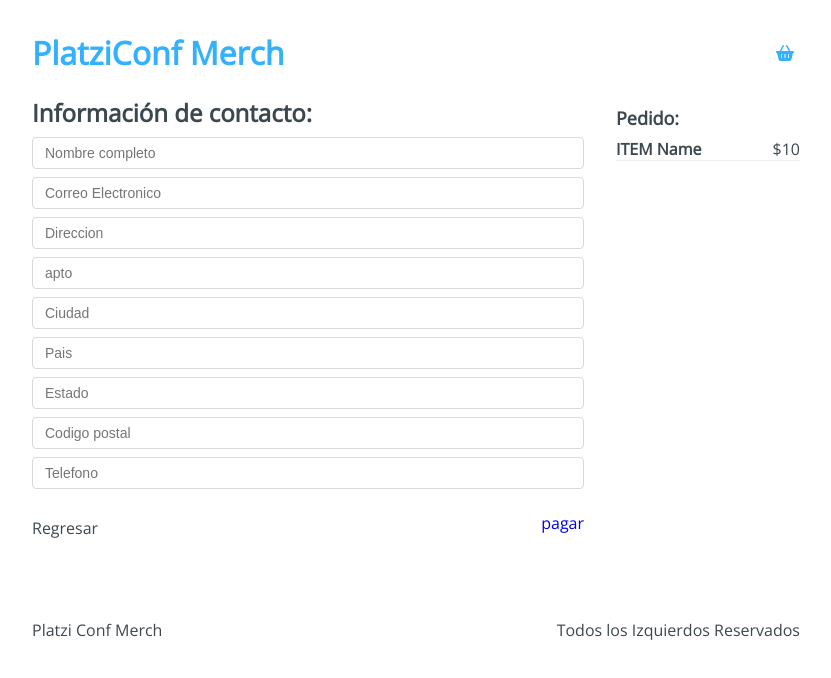
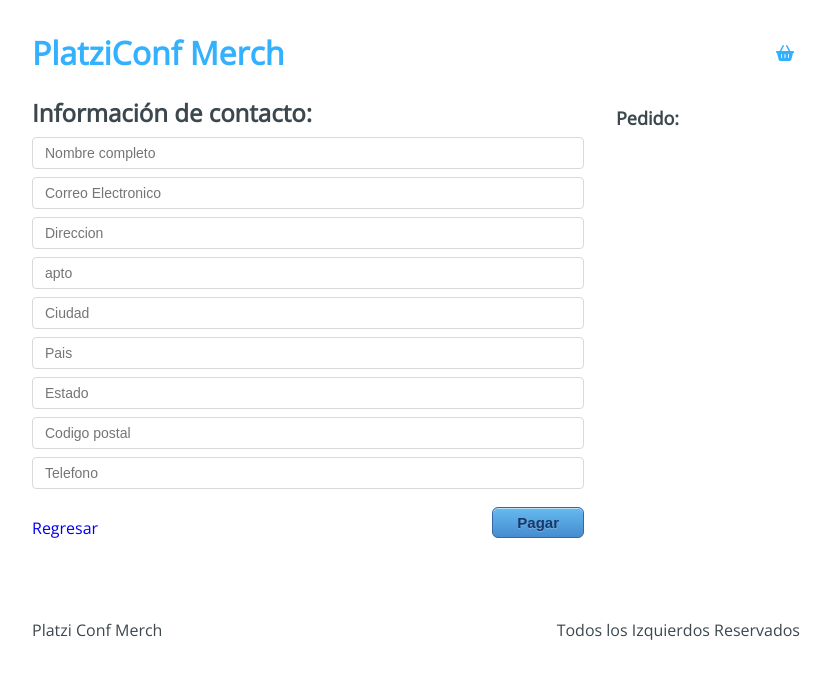
Before and after one commit to devferx/platzi-conf-merch, a React app: page /checkout/information in a window 1280 px wide. Shown: the top 678 px of the page, without its empty margins (224-1055 px from the left). Built offline with nearby package versions, Linux system fonts and the light colour scheme.

Commit message:
Clase useRef en la página de checkout

```diff
--- a/src/containers/Information.jsx
+++ b/src/containers/Information.jsx
@@ -1,8 +1,31 @@
-import React from 'react';
+import React, { useRef, useContext } from 'react';
 import { Link } from 'react-router-dom';
+import AppContext from '../context/AppContext';
 import '../styles/components/Information.css';
 
 const Information = () => {
+  const { state, addToBuyer } = useContext(AppContext);
+  const form = useRef(null);
+
+  const { cart } = state;
+
+  const handleSubmit = () => {
+    const formData = new FormData(form.current);
+    const buyer = {
+      name: formData.get('name'),
+      email: formData.get('email'),
+      address: formData.get('address'),
+      apto: formData.get('apto'),
+      city: formData.get('city'),
+      country: formData.get('country'),
+      state: formData.get('state'),
+      cp: formData.get('cp'),
+      phone: formData.get('phone'),
+    };
+
+    addToBuyer(buyer);
+  };
+
   return (
     <div className="Information">
       <div className="Information-content">
@@ -10,10 +33,10 @@ const Information = () => {
           <h2>Información de contacto:</h2>
         </div>
         <div className="Information-form">
-          <form action="">
+          <form ref={form}>
             <input type="text" placeholder="Nombre completo" name="name" />
             <input type="text" placeholder="Correo Electronico" name="email" />
-            <input type="text" placeholder="Direccion" name="addres" />
+            <input type="text" placeholder="Direccion" name="address" />
             <input type="text" placeholder="apto" name="apto" />
             <input type="text" placeholder="Ciudad" name="city" />
             <input type="text" placeholder="Pais" name="country" />
@@ -23,20 +46,27 @@ const Information = () => {
           </form>
         </div>
         <div className="Information-buttons">
-          <div className="Information-back">Regresar</div>
+          <div className="Information-back">
+            <Link to="/checkout">Regresar</Link>
+          </div>
           <div className="Information-next">
-            <Link to="/checkout/payment">pagar</Link>
+            <button type="button" onClick={handleSubmit}>
+              Pagar{' '}
+            </button>
           </div>
         </div>
       </div>
+
       <div className="Information-sidebar">
         <h3>Pedido:</h3>
-        <div className="Information-item">
-          <div className="Information-element">
-            <h4>ITEM Name</h4>
-            <span>$10</span>
+        {cart.map((item) => (
+          <div className="Information-item" key={item.title}>
+            <div className="Information-element">
+              <h4>{item.title}</h4>
+              <span>$ {item.price}</span>
+            </div>
           </div>
-        </div>
+        ))}
       </div>
     </div>
   );
--- a/src/hooks/useInitialState.js
+++ b/src/hooks/useInitialState.js
@@ -20,9 +20,17 @@ const useInitialState = () => {
     });
   };
 
+  const addToBuyer = (payload) => {
+    setState({
+      ...state,
+      buyer: [...state.buyer, payload],
+    });
+  };
+
   return {
     addToCart,
     removeFromCart,
+    addToBuyer,
     state,
   };
 };
--- a/src/initialState.js
+++ b/src/initialState.js
@@ -1,5 +1,6 @@
 export default {
   cart: [],
+  buyer: [],
   products: [
     {
       id: '1',
```
